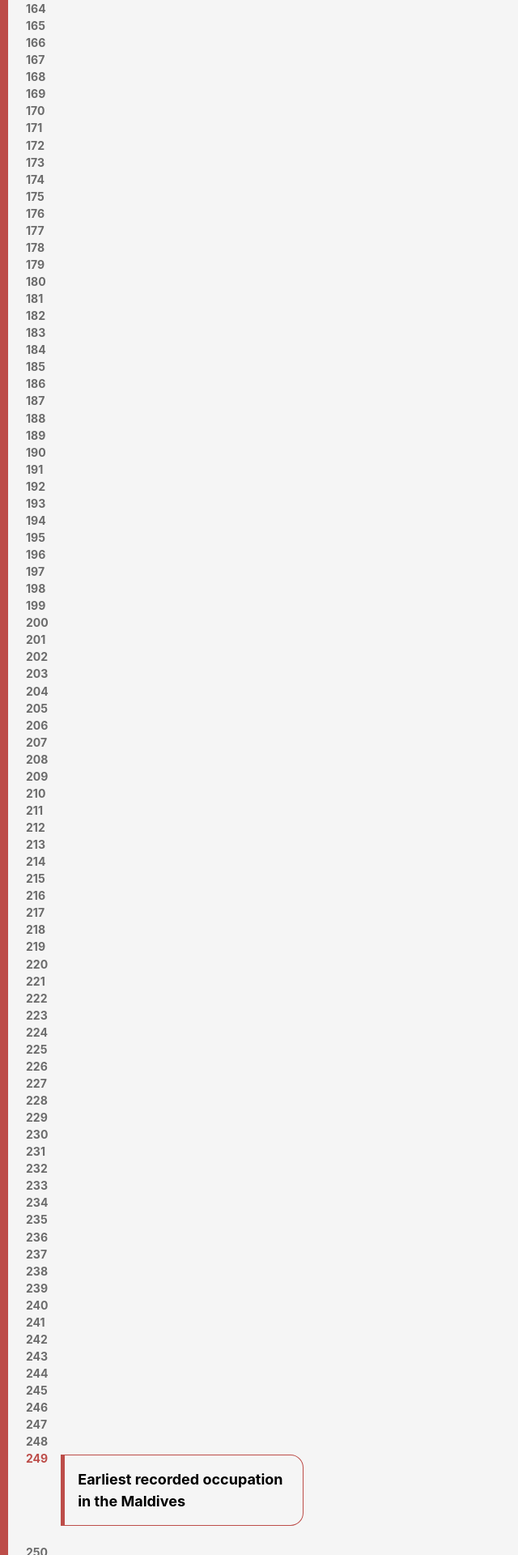
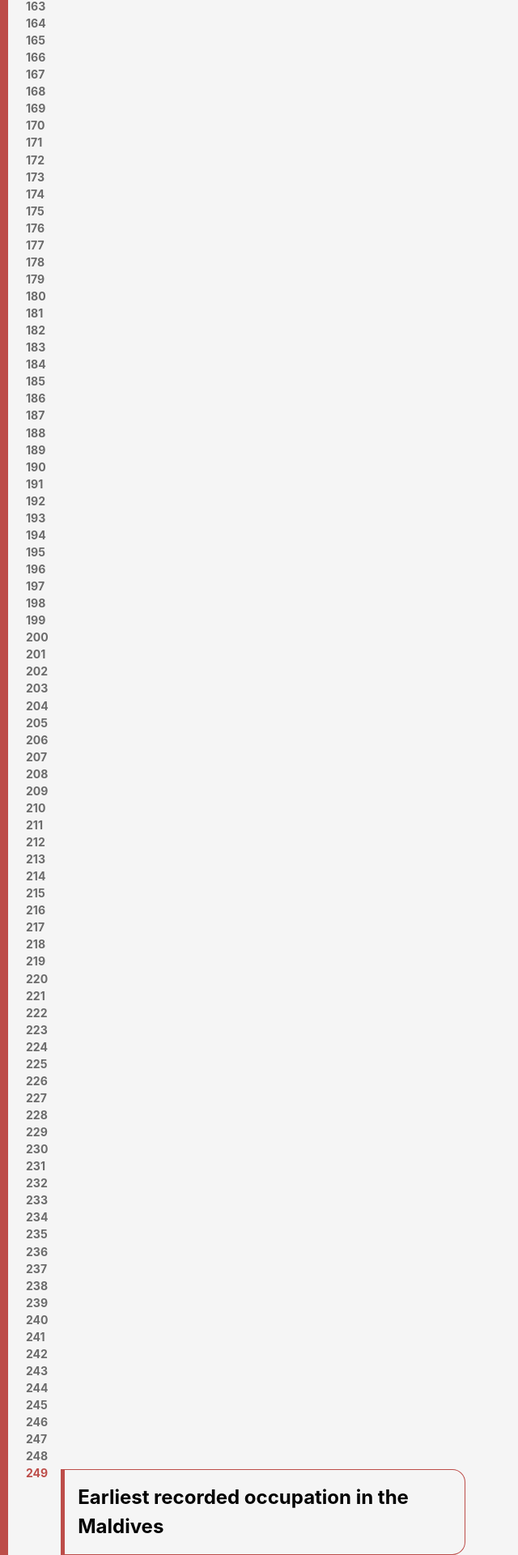
Before and after one commit to faryyym/maldive_history, a Vue app: page / in a window 1280 px wide. Shown: the part 437-2357 px from the top of the page at 81% size, without its empty margins (0-640 px from the left). Built offline with nearby package versions, Linux system fonts and the light colour scheme.

Commit message:
Improve: Viewing of additional info of events

```diff
--- a/src/App.vue
+++ b/src/App.vue
@@ -9,9 +9,16 @@
       :class="{ year: true, 'highlighted-year': yearData.title !== '' }"
     >
       <h3 class="year_h3">{{ yearData.year }}</h3>
-      <div class="event" v-if="yearData.title">
+      <div
+        class="event"
+        v-if="yearData.title"
+        @click="toggleInfo(yearData.year)"
+      >
         <h2>{{ yearData.title }}</h2>
-        <div class="additional-info">
+        <div
+          class="additional-info"
+          :class="{ 'show-info': activeInfo === yearData.year }"
+        >
           <p>{{ yearData.description }}</p>
           <div class="period">
             <h3>Period</h3>
@@ -34,49 +41,44 @@ export default {
     return {
       maxYears: 2000,
       startYear: 150,
-      eventsData: [
-        {
-          year: 'c. 150',
-          title: 'Brief mention of the Maldives by Ptolemy',
-          description:
-            "Claudius Ptolemy, a Greco-Roman historian and astronomer refers to Maldives in his book 'Geography of Claudius Ptolemy' which was originally titled 'Geographia' written in second century.",
-          start_year: '150',
-          end_year: '',
-          reference: ['1'],
-          imageUrl: '',
-        },
-        {
-          year: '249',
-          title: 'Earliest recorded occupation in the Maldives',
-          description:
-            'Radiocarbon dates from Nilandhoo Foamathi, Faafu Atoll represent the earliest recorded occupation in the Maldives.',
-          start_year: '249',
-          end_year: '393',
-          reference: ['2'],
-          imageUrl: '',
-        },
-        {
-          year: '345',
-          title:
-            'Probable initial construction of the Buddhist monastery at Kuruhinna Tharaagadu',
-          description:
-            'The Buddhist monastery at Kuruhinna Tharaagadu on Kaashidhoo Island, Kaafu Atoll was probably initially constructed during this period.',
-          start_year: '345',
-          end_year: '604',
-          reference: ['3'],
-          imageUrl: '',
-        },
-      ],
+      // eventsData: [
+      //   {
+      //     year: 'c. 150',
+      //     title: 'Brief mention of the Maldives by Ptolemy',
+      //     description:
+      //       "Claudius Ptolemy, a Greco-Roman historian and astronomer refers to Maldives in his book 'Geography of Claudius Ptolemy' which was originally titled 'Geographia' written in second century.",
+      //     start_year: '150',
+      //     end_year: '',
+      //     reference: ['1'],
+      //     imageUrl: '',
+      //   },
+      //   {
+      //     year: '249',
+      //     title: 'Earliest recorded occupation in the Maldives',
+      //     description:
+      //       'Radiocarbon dates from Nilandhoo Foamathi, Faafu Atoll represent the earliest recorded occupation in the Maldives.',
+      //     start_year: '249',
+      //     end_year: '393',
+      //     reference: ['2'],
+      //     imageUrl: '',
+      //   },
+      //   {
+      //     year: '345',
+      //     title:
+      //       'Probable initial construction of the Buddhist monastery at Kuruhinna Tharaagadu',
+      //     description:
+      //       'The Buddhist monastery at Kuruhinna Tharaagadu on Kaashidhoo Island, Kaafu Atoll was probably initially constructed during this period.',
+      //     start_year: '345',
+      //     end_year: '604',
+      //     reference: ['3'],
+      //     imageUrl: '',
+      //   },
+      // ],
       historicalData: historicalData,
+      activeInfo: null,
     }
   },
-  methods: {
-    isHovered(yearId) {
-      return document
-        .getElementById(yearId)
-        .classList.contains('highlighted-year')
-    },
-  },
+
   computed: {
     yearEvents() {
       const yearEvents = []
@@ -91,6 +93,16 @@ export default {
         }
       }
       return yearEvents
+    },
+  },
+
+  methods: {
+    toggleInfo(yearId) {
+      if (this.activeInfo === yearId) {
+        this.activeInfo = null // Close if already open
+      } else {
+        this.activeInfo = yearId // Open clicked item
+      }
     },
   },
   mounted() {},
@@ -115,10 +127,14 @@ export default {
   // flex-direction: column;
   margin-left: 2rem;
   font-size: 0.75rem;
-  transition: font-size 100ms ease;
   cursor: pointer;
+
   &:hover > .year_h3 {
     font-size: 1rem;
+  }
+
+  .year_h3 {
+    @include fontSizeTransition;
   }
 }
 
@@ -133,13 +149,16 @@ export default {
   border: 1px solid $primary;
   border-left: 5px solid $primary;
 
-  max-width: 300px;
+  max-width: 500px;
   margin: 0.35rem 1rem;
+
+  font-size: 1rem;
 }
 
 .highlighted-year {
   color: $primary;
   margin-bottom: 1rem;
+  margin: 0.5rem 0.5rem 1rem 0.5;
 
   &:hover {
     .event {
@@ -153,14 +172,30 @@ export default {
   }
 }
 
+// .additional-info {
+//   height: 0;
+//   overflow: hidden;
+//   transition: height 0.5s ease;
+// }
+
+// .year:hover .additional-info {
+//   height: 100px; /* Set a height that accommodates your content */
+// }
+
 .additional-info {
-  display: none;
+  transition: max-height 0.5s ease;
+  max-height: 0;
+  overflow: hidden;
+
+  /* other styles... */
 }
 
-.year:hover .additional-info {
-  display: block;
+.show-info {
+  height: 100%;
+  max-height: 1000px; /* Set a value larger than your expected content height */
+
+  /* other styles... */
 }
-
 .period {
   margin-top: 1rem;
 }
--- a/src/assets/variables.scss
+++ b/src/assets/variables.scss
@@ -5,8 +5,7 @@ $background: #f5f5f5;
 $text: #333;
 
 // Typography
-$font-family: Inter, system-ui, Avenir, Helvetica,
-  Arial, sans-serif;
+$font-family: Inter, system-ui, Avenir, Helvetica, Arial, sans-serif;
 $font-size: 16px;
 $heading-font: 'Avenir', sans-serif;
 $paragraph-line-height: 1.5;
@@ -60,3 +59,8 @@ $transition-easing: ease-in-out;
 // testing
 $debug: 1px dashed coral;
 $outline: 1px solid #ccc;
+
+// MIXINS
+@mixin fontSizeTransition {
+  transition: font-size 0.25s ease;
+}
```
